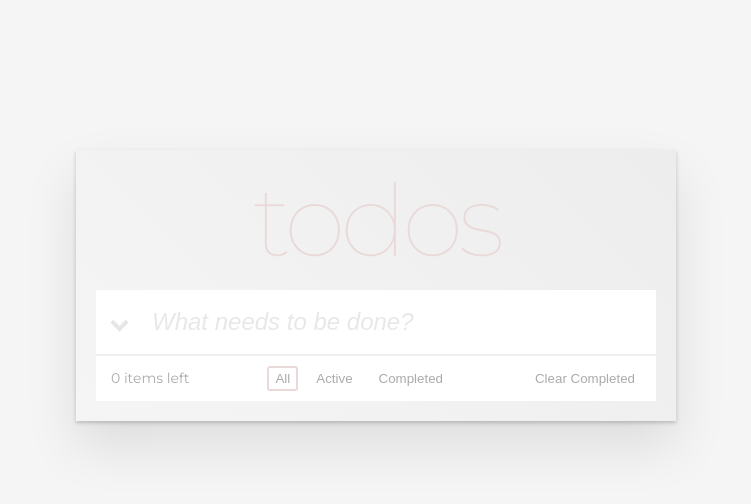
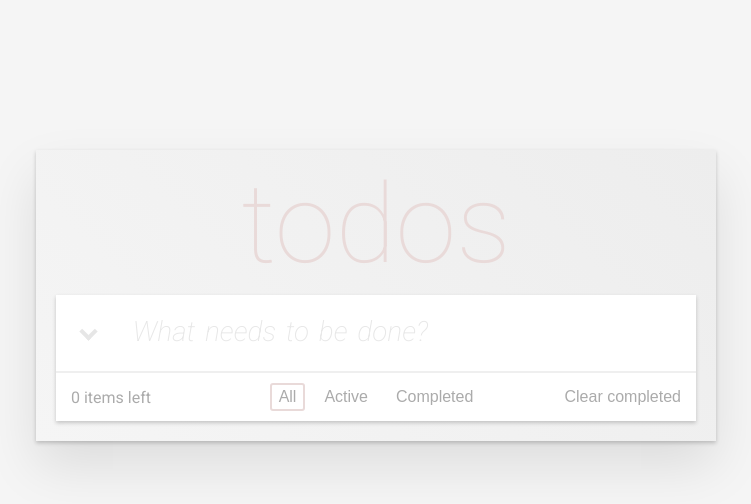
Before and after one commit to HelenVirtanen/todo-react-app, a React (Create React App) app: page / in a window 1280 px wide. Shown: the top 504 px of the page, without its empty margins (264-1015 px from the left). Built offline with nearby package versions, Linux system fonts and the light colour scheme.

Commit message:
Update styles and checkboxes

```diff
--- a/public/index.html
+++ b/public/index.html
@@ -11,7 +11,7 @@
     <title>Todos</title>
     <link rel="preconnect" href="https://fonts.googleapis.com">
 <link rel="preconnect" href="https://fonts.gstatic.com" crossorigin>
-<link href="https://fonts.googleapis.com/css2?family=Montserrat:ital,wght@0,100..900;1,100..900&display=swap" rel="stylesheet">
+<link href="https://fonts.googleapis.com/css2?family=Roboto:ital,wght@0,100..900;1,100..900&display=swap" rel="stylesheet">
   </head>
   <body>
     <noscript>You need to enable JavaScript to run this app.</noscript>
--- a/src/App.tsx
+++ b/src/App.tsx
@@ -41,6 +41,9 @@ const App: React.FC = () => {
       <h1 className="todo__heading">todos</h1>
       <div className="todo__content">
         <div className={`todo__dropdown ${isOpen ? "open" : ""}`}>
+          <label htmlFor="new-task__input" className="visually-hidden">
+            What needs to be done
+          </label>
           <input
             className="new-task__input"
             value={task}
@@ -63,25 +66,45 @@ const App: React.FC = () => {
           </span>
           <div className="filters">
             <button
-            className={`filters__button ${filter === "all" ? "selected" : ""}`}
+              type="button"
+              aria-pressed="true"
+              className={`filters__button ${
+                filter === "all" ? "selected" : ""
+              }`}
               onClick={() => setFilter("all")}
             >
+              <span className="visually-hidden">Show </span>
               All
+              <span className="visually-hidden">tasks </span>
             </button>
             <button
-            className={`filters__button ${filter === "active" ? "selected" : ""}`}
+              type="button"
+              aria-pressed="false"
+              className={`filters__button ${
+                filter === "active" ? "selected" : ""
+              }`}
               onClick={() => setFilter("active")}
             >
+              <span className="visually-hidden">Show </span>
               Active
+              <span className="visually-hidden">tasks </span>
             </button>
             <button
-            className={`filters__button ${filter === "completed" ? "selected" : ""}`}
+              type="button"
+              aria-pressed="false"
+              className={`filters__button ${
+                filter === "completed" ? "selected" : ""
+              }`}
               onClick={() => setFilter("completed")}
             >
+              <span className="visually-hidden">Show </span>
               Completed
+              <span className="visually-hidden">tasks </span>
             </button>
           </div>
-        <button onClick={clearCompleted} aria-label="Clear completed tasks">Clear Completed</button>
+          <button onClick={clearCompleted} aria-label="Clear completed tasks">
+            Clear completed
+          </button>
         </div>
       </div>
     </div>
--- a/src/components/TodoTask.tsx
+++ b/src/components/TodoTask.tsx
@@ -12,6 +12,9 @@ const TodoTask: React.FC<Props> = ({ todo, onToggle }) => {
       className={todo.completed ? "todo__task completed" : "todo__task"}
       onClick={() => onToggle(todo.id)}
     >
+      <input className="visually-hidden" type="checkbox"></input>
+      <label htmlFor="{todo.id}" className="visually-hidden">{todo.task}</label>
+      <span className="pseudo-checkbox"></span>
       {todo.task}
     </li>
   );
--- a/src/style.css
+++ b/src/style.css
@@ -8,9 +8,9 @@ body {
   margin: 0;
   padding: 0;
   color: #4d4d4d;
-  font-family: "Montserrat", "Helvetica Neue", Helvetica, Arial, sans-serif;
+  font-family: "Roboto", "Helvetica Neue", Helvetica, Arial, sans-serif;
   font-size: 18px;
-  line-height: 1.4em;
+  line-height: 1.5em;
   background: #f5f5f5;
   min-inline-size: 320px;
 }
@@ -30,22 +30,21 @@ body {
   padding: 20px;
   box-shadow: 0 2px 4px 0 rgba(0, 0, 0, 0.2), 0 25px 50px 0 rgba(0, 0, 0, 0.1);
   background-image: linear-gradient(45deg, #f5f5f5, #ededed);
-  inline-size: clamp(320px, 100%, 600px);
+  inline-size: clamp(320px, 100%, 680px);
 }
 
 .todo__heading {
   width: 100%;
-  margin: 0 auto 20px;
+  margin: 0 auto 15px;
   color: #e9dad9;
   font-weight: 100;
-  font-size: 100px;
+  font-size: 110px;
   line-height: 1em;
-  letter-spacing: -5px;
   text-align: center;
-  font-stretch: 75%;
 }
 
 .todo__content {
+  box-shadow: 0 2px 4px 0 rgba(0, 0, 0, 0.2);
   background-color: #fff;
 }
 
@@ -59,7 +58,7 @@ body {
   content: "";
   position: absolute;
   top: 40%;
-  left: 3%;
+  left: 4%;
   width: 13px;
   height: 13px;
   border: solid #e6e6e6;
@@ -77,8 +76,8 @@ body {
   box-sizing: border-box;
   width: 100%;
   border: none;
-  padding: 18px;
-  padding-inline-start: 10%;
+  padding: 24px;
+  padding-inline-start: 12%;
   color: #4d4d4d;
   font-size: 24px;
   font-style: italic;
@@ -95,8 +94,11 @@ body {
 .new-task__input::placeholder {
   opacity: 1;
   color: #e8e8e8;
-  font-weight: 100;
+  font-family: "Roboto", sans-serif;
+  font-weight: 200;
+  font-size: 28px;
   font-style: italic;
+  word-spacing: 3px;
 }
 
 .todo-list {
@@ -110,22 +112,33 @@ body {
   display: flex;
   align-items: center;
   border-block-end: 1px solid #ededed;
-  padding: 15px;
-  padding-inline-start: 10%;
-  font-size: 24px;
+  padding: 20px;
+  padding-inline-start: 11%;
+  font-size: 27px;
 }
 
-.todo__task::before {
+.pseudo-checkbox {
+  position: absolute;
+  top: 25%;
+  left: 1%;
+  display: block;
+  width: 36px;
+  height: 36px;
+  border: 2px solid #ccc;
+  border-radius: 50%;
+}
+
+.pseudo-checkbox::after {
   content: "";
   position: absolute;
-  top: 50%;
-  left: 1.5%;
-  width: 30px;
-  height: 30px;
-  border: 2px solid #ccc;
-  border-radius: 50%;
-  background: white;
-  transform: translateY(-50%);
+  top: 15%;
+  left: 37%;
+  display: none;
+  width: 9px;
+  height: 20px;
+  border: solid #80c4b4;
+  border-width: 0 3px 3px 0;
+  transform: rotate(35deg);
 }
 
 .todo__task.completed {
@@ -134,7 +147,7 @@ body {
   text-decoration: line-through;
 }
 
-.todo__task.completed::before {
+.todo__task.completed .pseudo-checkbox {
   border-color: #d6e5e2;
 }
 
@@ -145,25 +158,17 @@ body {
   cursor: pointer;
 }
 
-.todo__task.completed::after {
-  content: "";
-  position: absolute;
-  top: 30%;
-  left: 3.5%;
-  width: 8px;
-  height: 18px;
-  border: solid #80c4b4;
-  border-width: 0 3px 3px 0;
-  transform: rotate(30deg);
+.todo__task.completed .pseudo-checkbox::after {
+  display: block;
 }
 
 .footer {
-  display: flex;
-  justify-content: space-between;
+  display: grid;
+  grid-template-columns: 1fr min-content 1fr;
   align-items: center;
   padding: 10px 15px;
   color: #ababab;
-  font-size: 14px;
+  font-size: 16px;
 }
 
 .filters {
@@ -174,14 +179,18 @@ body {
 button {
   border: none;
   color: currentColor;
+  font-size: inherit;
   background: none;
+  transition: all 0.2s ease-in;
   cursor: pointer;
+  justify-self: end;
+  padding: 0;
 }
 
 .filters__button {
   border: 2px solid transparent;
   border-radius: 3px;
-  padding: 3px 6px;
+  padding: 3px 7px;
   background: none;
   cursor: pointer;
 }
```
Lines whose indentation alone changed are shown as unchanged.
